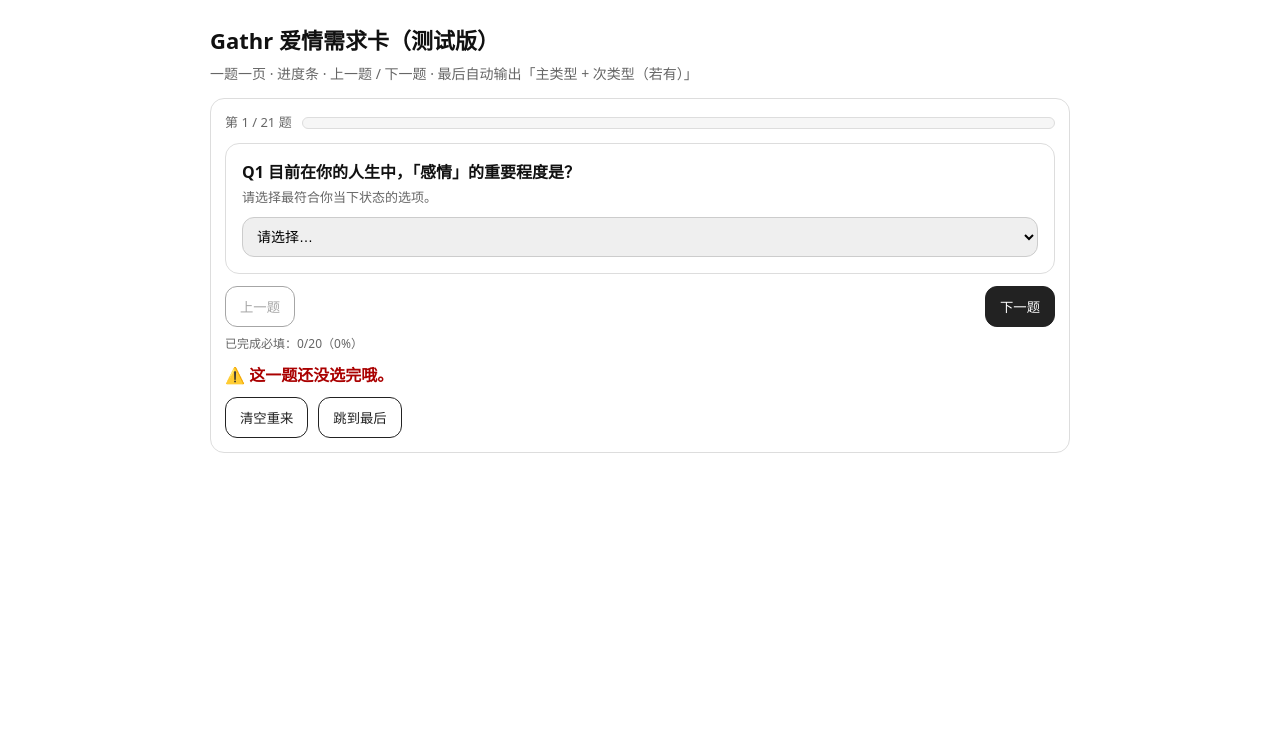
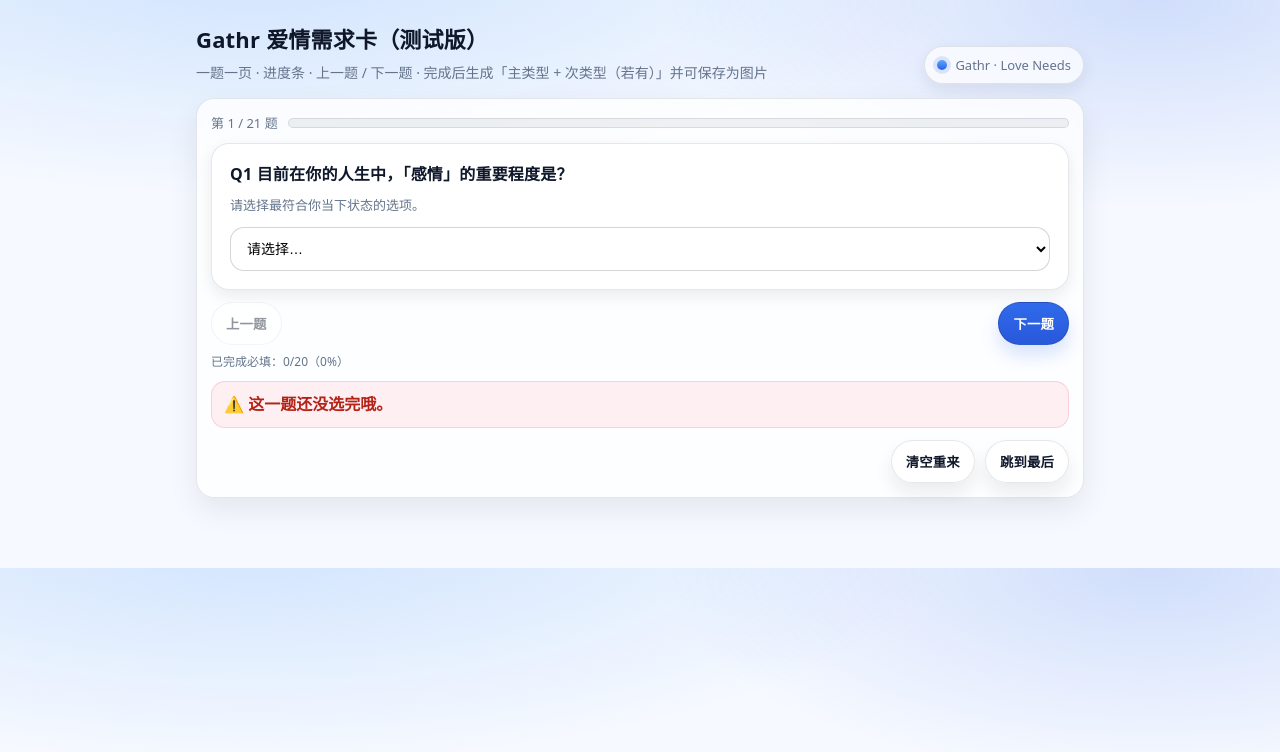
Before and after one commit to eric79509i/love-need-card, a plain HTML site: page index.html in a window 1280 px wide. Both pictures are taken after a click on the button "下一题". Drawn offline with nearby package versions, Linux system fonts and the light colour scheme.

Commit message:
Update index.html

```diff
--- a/index.html
+++ b/index.html
@@ -5,56 +5,319 @@
   <meta name="viewport" content="width=device-width,initial-scale=1" />
   <title>Gathr 爱情需求卡（测试版）</title>
   <style>
-    :root { --bd:#ddd; --text:#111; --muted:#666; --bg:#fff; --soft:#f6f6f6; }
-    body { font-family: system-ui, -apple-system, "PingFang SC", "Noto Sans SC", sans-serif; max-width: 860px; margin: 24px auto; padding: 0 16px; color:var(--text); background:var(--bg); line-height: 1.5; }
-    h1 { font-size: 22px; margin: 0 0 6px; }
-    .muted { color: var(--muted); font-size: 14px; margin-bottom: 14px; }
-    .shell { border:1px solid var(--bd); border-radius: 14px; padding: 14px; }
-    .topbar { display:flex; align-items:center; justify-content:space-between; gap:10px; margin-bottom: 10px; }
-    .step { font-size: 13px; color: var(--muted); }
-    .progressWrap { flex:1; display:flex; align-items:center; gap:10px; }
-    .progressOuter { height: 10px; background: var(--soft); border-radius: 999px; overflow:hidden; width:100%; border:1px solid var(--bd); }
-    .progressInner { height: 100%; width:0%; background:#111; }
-    .qcard { border:1px solid var(--bd); border-radius: 14px; padding: 16px; }
-    .qtitle { font-weight: 800; margin-bottom: 10px; font-size: 16px; }
-    .qhint { color: var(--muted); font-size: 13px; margin-top: -6px; margin-bottom: 10px; }
-    .opts { display:grid; gap: 10px; }
-    label.opt { display:flex; gap:10px; align-items:flex-start; cursor:pointer; padding:10px; border:1px solid var(--bd); border-radius: 12px; }
-    label.opt:hover { background:#fafafa; }
-    input[type="radio"] { margin-top: 3px; }
-    select, textarea { width: 100%; padding: 10px; border-radius: 12px; border: 1px solid #ccc; font-size: 14px; }
-    textarea { min-height: 110px; resize: vertical; }
-    .nav { display:flex; justify-content:space-between; gap:10px; margin-top: 12px; }
-    button { padding: 10px 14px; border-radius: 12px; border: 1px solid #222; background: #222; color: #fff; cursor: pointer; }
-    button.secondary { background:#fff; color:#222; }
-    button.ghost { background:#fff; color:#222; border:1px dashed #222; }
-    button:disabled { opacity:0.4; cursor:not-allowed; }
-    .mini { font-size: 12px; color: var(--muted); margin-top: 8px; }
-    .warn { color: #a00; font-weight: 700; margin-top: 10px; }
-    .result { border:2px solid #222; border-radius: 14px; padding: 16px; margin-top: 14px; background:#fff; }
-    .pill { display:inline-block; padding: 4px 10px; border-radius: 999px; border: 1px solid #222; margin-right: 8px; font-size: 13px; }
-    .mono { font-family: ui-monospace, SFMono-Regular, Menlo, Monaco, Consolas, "Liberation Mono", "Courier New", monospace; font-size: 13px; background: #f6f6f6; padding: 10px; border-radius: 10px; overflow:auto; }
-    .footerActions { display:flex; gap:10px; flex-wrap:wrap; margin-top: 10px; }
+    :root{
+      --bg:#f6f9ff;
+      --panel:#ffffff;
+      --text:#0f172a;
+      --muted:#64748b;
+      --bd:rgba(15,23,42,.10);
 
-    /* Result sections */
-    .secWrap { margin-top: 10px; }
-    .secTitle { font-weight: 900; margin: 12px 0 6px; }
-    .bullets { margin: 6px 0 0 18px; }
-    .ctaRow { display:flex; gap:10px; flex-wrap:wrap; margin-top: 10px; }
-    .toggleBtn { margin-top: 10px; }
-    .divider { border-top:1px solid var(--bd); margin:14px 0; }
-    .badge { display:inline-block; padding:2px 8px; border-radius:999px; border:1px solid var(--bd); font-size:12px; color:var(--muted); margin-left:8px; }
+      --blue:#2563eb;          /* 主蓝 */
+      --blue2:#60a5fa;         /* 浅蓝 */
+      --blueSoft:rgba(37,99,235,.10);
+      --shadow: 0 12px 30px rgba(15,23,42,.08);
+      --shadow2: 0 6px 16px rgba(15,23,42,.08);
 
-    /* NEW: screenshot-friendly helpers */
-    .captureWrap { padding: 10px; background:#fff; }
-    .captureBar { display:flex; justify-content:space-between; gap:10px; flex-wrap:wrap; align-items:center; margin: 10px 0 0; }
-    .captureHint { font-size:12px; color:var(--muted); }
+      --radius:18px;
+      --radius2:14px;
+    }
+
+    * { box-sizing: border-box; }
+    body{
+      font-family: ui-sans-serif, system-ui, -apple-system, "PingFang SC", "Noto Sans SC", sans-serif;
+      max-width: 920px;
+      margin: 22px auto;
+      padding: 0 16px 48px;
+      color: var(--text);
+      background: radial-gradient(1200px 420px at 20% -10%, rgba(96,165,250,.28), transparent 60%),
+                  radial-gradient(900px 380px at 90% 0%, rgba(37,99,235,.18), transparent 55%),
+                  var(--bg);
+      line-height: 1.55;
+    }
+
+    header{
+      display:flex;
+      align-items:flex-end;
+      justify-content:space-between;
+      gap:14px;
+      margin: 10px 0 14px;
+    }
+    h1{
+      font-size: 22px;
+      margin: 0;
+      letter-spacing: .2px;
+    }
+    .tagline{
+      color: var(--muted);
+      font-size: 14px;
+      margin-top: 6px;
+    }
+    .brandPill{
+      display:inline-flex;
+      align-items:center;
+      gap:8px;
+      padding: 8px 12px;
+      border-radius: 999px;
+      background: rgba(255,255,255,.7);
+      border: 1px solid var(--bd);
+      box-shadow: var(--shadow2);
+      font-size: 13px;
+      color: var(--muted);
+      white-space: nowrap;
+    }
+    .dot{
+      width: 10px; height: 10px; border-radius: 999px;
+      background: linear-gradient(180deg, var(--blue2), var(--blue));
+      box-shadow: 0 0 0 4px rgba(37,99,235,.14);
+    }
+
+    .shell{
+      background: rgba(255,255,255,.78);
+      border: 1px solid var(--bd);
+      border-radius: var(--radius);
+      box-shadow: var(--shadow);
+      padding: 14px;
+      backdrop-filter: blur(8px);
+    }
+
+    .topbar{
+      display:flex;
+      align-items:center;
+      justify-content:space-between;
+      gap:10px;
+      margin-bottom: 10px;
+    }
+    .step{
+      font-size: 13px;
+      color: var(--muted);
+    }
+    .progressWrap{
+      flex:1;
+      display:flex;
+      align-items:center;
+      gap:10px;
+    }
+    .progressOuter{
+      height: 10px;
+      background: rgba(15,23,42,.06);
+      border-radius: 999px;
+      overflow:hidden;
+      width: 100%;
+      border: 1px solid var(--bd);
+    }
+    .progressInner{
+      height: 100%;
+      width: 0%;
+      background: linear-gradient(90deg, var(--blue2), var(--blue));
+      border-radius: 999px;
+    }
+
+    .qcard{
+      background: var(--panel);
+      border: 1px solid var(--bd);
+      border-radius: var(--radius);
+      padding: 18px;
+      box-shadow: var(--shadow2);
+    }
+    .qtitle{
+      font-weight: 900;
+      margin-bottom: 8px;
+      font-size: 16px;
+      letter-spacing: .2px;
+    }
+    .qhint{
+      color: var(--muted);
+      font-size: 13px;
+      margin-bottom: 12px;
+    }
+
+    .opts{ display:grid; gap: 10px; }
+
+    label.opt{
+      display:flex;
+      gap:10px;
+      align-items:flex-start;
+      cursor:pointer;
+      padding: 12px;
+      border: 1px solid var(--bd);
+      border-radius: var(--radius2);
+      background: rgba(255,255,255,.9);
+      transition: transform .08s ease, border-color .12s ease, background .12s ease, box-shadow .12s ease;
+    }
+    label.opt:hover{
+      border-color: rgba(37,99,235,.35);
+      background: rgba(37,99,235,.04);
+      box-shadow: 0 8px 18px rgba(37,99,235,.08);
+      transform: translateY(-1px);
+    }
+    input[type="radio"]{
+      margin-top: 3px;
+      accent-color: var(--blue);
+      transform: scale(1.05);
+    }
+
+    select, textarea{
+      width: 100%;
+      padding: 12px 12px;
+      border-radius: var(--radius2);
+      border: 1px solid rgba(15,23,42,.18);
+      font-size: 14px;
+      background: #fff;
+      outline: none;
+      transition: box-shadow .12s ease, border-color .12s ease;
+    }
+    select:focus, textarea:focus{
+      border-color: rgba(37,99,235,.55);
+      box-shadow: 0 0 0 4px rgba(37,99,235,.14);
+    }
+    textarea{ min-height: 120px; resize: vertical; }
+
+    .nav{
+      display:flex;
+      justify-content:space-between;
+      gap:10px;
+      margin-top: 12px;
+    }
+
+    button{
+      padding: 11px 14px;
+      border-radius: 999px;
+      border: 1px solid rgba(15,23,42,.16);
+      background: linear-gradient(180deg, rgba(37,99,235,.95), rgba(29,78,216,.95));
+      color: #fff;
+      cursor: pointer;
+      font-weight: 700;
+      letter-spacing: .2px;
+      box-shadow: 0 10px 18px rgba(37,99,235,.18);
+      transition: transform .08s ease, box-shadow .12s ease, filter .12s ease;
+    }
+    button:hover{
+      filter: brightness(1.02);
+      box-shadow: 0 14px 24px rgba(37,99,235,.22);
+      transform: translateY(-1px);
+    }
+    button:active{ transform: translateY(0px); }
+
+    button.secondary{
+      background: rgba(255,255,255,.88);
+      color: var(--text);
+      border: 1px solid var(--bd);
+      box-shadow: 0 10px 18px rgba(15,23,42,.08);
+    }
+    button.secondary:hover{
+      box-shadow: 0 14px 24px rgba(15,23,42,.10);
+      filter:none;
+    }
+
+    button.ghost{
+      background: rgba(37,99,235,.06);
+      color: var(--blue);
+      border: 1px dashed rgba(37,99,235,.45);
+      box-shadow: none;
+    }
+    button.ghost:hover{
+      background: rgba(37,99,235,.10);
+      box-shadow: 0 10px 18px rgba(37,99,235,.10);
+    }
+
+    button:disabled{
+      opacity: .45;
+      cursor: not-allowed;
+      transform: none !important;
+      box-shadow: none !important;
+    }
+
+    .mini{
+      font-size: 12px;
+      color: var(--muted);
+      margin-top: 8px;
+    }
+
+    .warn{
+      color: #b42318;
+      background: rgba(244,63,94,.08);
+      border: 1px solid rgba(244,63,94,.18);
+      padding: 10px 12px;
+      border-radius: var(--radius2);
+      font-weight: 800;
+      margin-top: 10px;
+      display: none;
+    }
+
+    .footerActions{
+      display:flex;
+      gap:10px;
+      flex-wrap:wrap;
+      margin-top: 12px;
+      justify-content: flex-end;
+    }
+
+    /* Result */
+    .captureWrap{ padding: 10px; background: transparent; }
+
+    .result{
+      background: var(--panel);
+      border: 1px solid rgba(37,99,235,.20);
+      border-radius: var(--radius);
+      padding: 16px;
+      box-shadow: var(--shadow);
+    }
+
+    .pill{
+      display:inline-flex;
+      align-items:center;
+      gap:8px;
+      padding: 6px 12px;
+      border-radius: 999px;
+      border: 1px solid rgba(37,99,235,.25);
+      background: rgba(37,99,235,.06);
+      margin-right: 8px;
+      font-size: 13px;
+      color: #0b3aa6;
+      font-weight: 800;
+    }
+    .badge{
+      display:inline-block;
+      padding: 2px 8px;
+      border-radius: 999px;
+      border: 1px solid rgba(37,99,235,.25);
+      background: rgba(37,99,235,.06);
+      font-size: 12px;
+      color: #0b3aa6;
+      margin-left: 8px;
+      font-weight: 800;
+    }
+
+    .divider{
+      border-top: 1px solid rgba(15,23,42,.10);
+      margin: 14px 0;
+    }
+
+    .bullets{ margin: 8px 0 0 18px; }
+    .secTitle{ font-weight: 900; margin: 12px 0 6px; }
+    .toggleBtn{ margin-top: 10px; }
+    .captureBar{
+      display:flex;
+      justify-content:space-between;
+      gap:10px;
+      flex-wrap:wrap;
+      align-items:center;
+      margin-top: 12px;
+      padding-top: 10px;
+      border-top: 1px dashed rgba(37,99,235,.25);
+    }
+    .captureHint{ font-size: 12px; color: var(--muted); }
   </style>
 </head>
 
 <body>
-  <h1>Gathr 爱情需求卡（测试版）</h1>
-  <div class="muted">一题一页 · 进度条 · 上一题 / 下一题 · 最后自动输出「主类型 + 次类型（若有）」</div>
+  <header>
+    <div>
+      <h1>Gathr 爱情需求卡（测试版）</h1>
+      <div class="tagline">一题一页 · 进度条 · 上一题 / 下一题 · 完成后生成「主类型 + 次类型（若有）」并可保存为图片</div>
+    </div>
+    <div class="brandPill"><span class="dot"></span> Gathr · Love Needs</div>
+  </header>
 
   <div class="shell">
     <div class="topbar">
@@ -84,7 +347,7 @@
     </div>
   </div>
 
-  <!-- NEW: html2canvas for saving result as image (static deploy friendly) -->
+  <!-- html2canvas for saving result as image -->
   <script src="https://cdn.jsdelivr.net/npm/html2canvas@1.4.1/dist/html2canvas.min.js"></script>
 
 <script>
@@ -364,7 +627,7 @@
 
 /**
  * =========================
- * 3) 计分规则（v2.0）
+ * 3) 计分规则（v2.0）——不变
  * =========================
  */
 function mapABCTo135(v){ return v==="A"?1 : v==="B"?3 : 5; }
@@ -504,7 +767,7 @@
 const questionArea = document.getElementById("questionArea");
 const stepText = document.getElementById("stepText");
 const progressInner = document.getElementById("progressInner");
-const warn = document.getElementById("warn");
+const warnEl = document.getElementById("warn");
 const out = document.getElementById("out");
 const miniHint = document.getElementById("miniHint");
 
@@ -547,8 +810,18 @@
   miniHint.textContent = `已完成必填：${done}/${req}（${pct}%）`;
 }
 
+function showWarn(msg){
+  if (!msg){
+    warnEl.style.display = "none";
+    warnEl.textContent = "";
+    return;
+  }
+  warnEl.style.display = "block";
+  warnEl.textContent = msg;
+}
+
 function renderQuestion(){
-  warn.textContent = "";
+  showWarn("");
   out.innerHTML = "";
 
   const q = QUESTIONS[currentIndex];
@@ -683,10 +956,10 @@
 }
 
 function goNext(){
-  warn.textContent = "";
+  showWarn("");
 
   if (!validateCurrent()){
-    warn.textContent = "⚠️ 这一题还没选完哦。";
+    showWarn("⚠️ 这一题还没选完哦。");
     return;
   }
 
@@ -701,12 +974,12 @@
     const res = judgeType(answers);
     renderResult(res, answers);
   }catch(e){
-    warn.textContent = `⚠️ ${e.message || String(e)}`;
+    showWarn(`⚠️ ${e.message || String(e)}`);
   }
 }
 
 function goPrev(){
-  warn.textContent = "";
+  showWarn("");
   if (currentIndex > 0){
     currentIndex--;
     renderQuestion();
@@ -752,17 +1025,17 @@
       <div style="display:flex; align-items:center; justify-content:space-between; gap:10px;">
         <div>
           <div style="font-weight:900; font-size:16px;">${escapeHtml(c.title)} <span class="badge">${badge}</span></div>
-          <div style="margin-top:6px;"><b>${escapeHtml(c.one)}</b></div>
+          <div style="margin-top:8px;"><b>${escapeHtml(c.one)}</b></div>
         </div>
       </div>
 
-      <div style="margin-top:10px;">
+      <div style="margin-top:12px;">
         <div style="font-weight:900;">精简版：你可以先记住这 3 点</div>
         <ul class="bullets">${briefBullets}</ul>
 
-        <div style="margin-top:8px;">
-          <div style="font-weight:900;">${escapeHtml(c.brief.ctaTitle)}</div>
-          <div>${escapeHtml(c.brief.ctaText)}</div>
+        <div style="margin-top:10px; padding:12px; border:1px solid rgba(37,99,235,.18); background: rgba(37,99,235,.06); border-radius: var(--radius2);">
+          <div style="font-weight:900; color:#0b3aa6;">${escapeHtml(c.brief.ctaTitle)}</div>
+          <div style="margin-top:4px;">${escapeHtml(c.brief.ctaText)}</div>
         </div>
 
         <button class="ghost toggleBtn" data-toggle="${blockId}">${collapsedDefault ? "展开更多建议" : "收起"}</button>
@@ -790,9 +1063,8 @@
 }
 
 /**
- * NEW: 保存结果为图片
- * - capture ONLY the result panel (without the whole page)
- * - download as PNG
+ * 保存结果为图片（PNG）
+ * - 截图区域：#resultCapture（不包含整个页面）
  */
 async function saveResultAsImage(){
   const panel = document.getElementById("resultCapture");
@@ -805,17 +1077,14 @@
     return;
   }
 
-  // Temporarily hide debug for nicer image? ——按你的要求“其他不变”，所以不隐藏。
   const prevScrollY = window.scrollY;
 
-  // Use higher scale for clarity
   const canvas = await html2canvas(panel, {
-    backgroundColor: "#ffffff",
+    backgroundColor: null,
     scale: Math.min(2, window.devicePixelRatio || 2),
     useCORS: true
   });
 
-  // Restore scroll (just in case)
   window.scrollTo({ top: prevScrollY });
 
   const dataUrl = canvas.toDataURL("image/png");
@@ -832,8 +1101,6 @@
 }
 
 function renderResult(res, ans){
-  const ix = res.indexes;
-
   const header = `
     <div id="resultCapture" class="captureWrap">
       <div class="result">
@@ -851,22 +1118,6 @@
 
         ${ans.Q21 ? `<div class="divider"></div><div><b>你的开放回答：</b><br/>${escapeHtml(ans.Q21)}</div>` : ""}
 
-        <div class="divider"></div>
-        <div style="font-weight:800; margin-bottom:6px;">指标（Debug）</div>
-        <div class="mono">
-I_Energy=${ix.I_Energy.toFixed(2)}
-I_Companion=${ix.I_Companion.toFixed(1)} (w=${ix.w})
-I_Emotion=${ix.I_Emotion.toFixed(1)} (w=${ix.w})
-I_Life=${ix.I_Life.toFixed(1)} (w=${ix.w})
-I_Commit=${ix.I_Commit.toFixed(2)}
-note=${res.note}
-        </div>
-
-        <div class="mini" style="margin-top:10px;">
-          ✅ 你可以点击「清空重来」再次测试，或把这个页面直接静态部署给用户使用。
-        </div>
-
-        <!-- NEW: capture action bar (included in image) -->
         <div class="captureBar">
           <div class="captureHint">想保存结果？点击右侧按钮即可生成 PNG 图片。</div>
           <button class="secondary" id="btnSaveImage">保存结果为图片（PNG）</button>
@@ -878,7 +1129,6 @@
   out.innerHTML = header;
   wireToggles();
 
-  // Wire save button
   const btn = document.getElementById("btnSaveImage");
   if (btn) btn.addEventListener("click", saveResultAsImage);
 
@@ -890,7 +1140,7 @@
   currentIndex = 0;
   renderQuestion();
   out.innerHTML = "";
-  warn.textContent = "";
+  showWarn("");
 }
 
 document.getElementById("btnNext").addEventListener("click", goNext);
```
